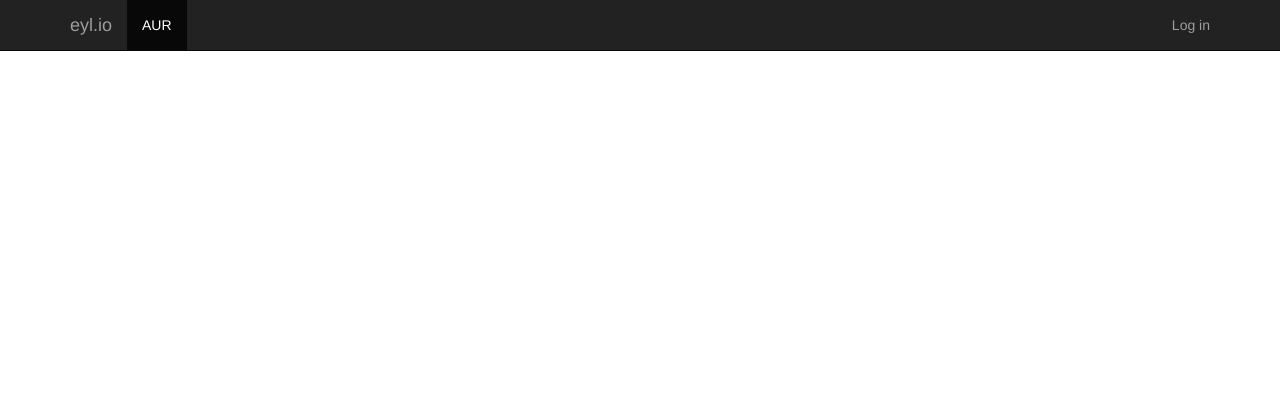
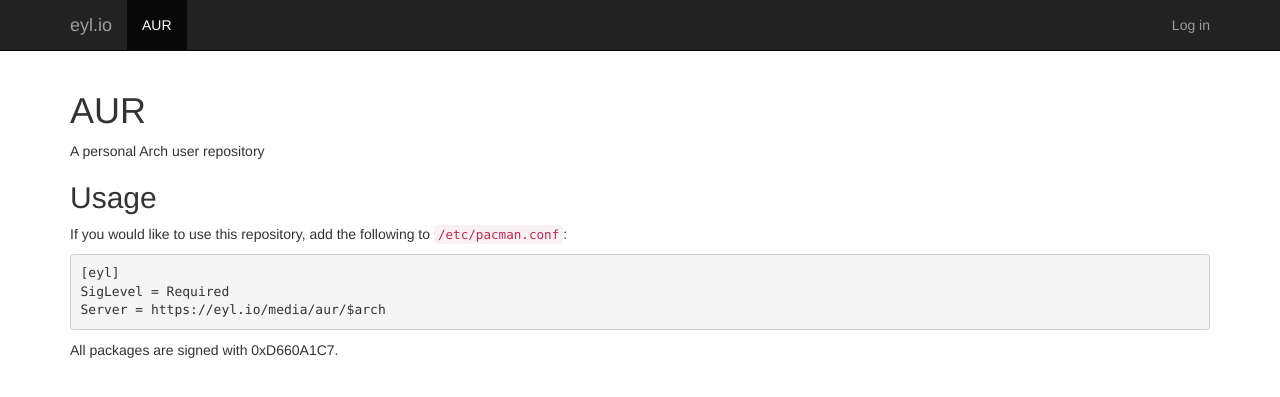
Before and after one commit to eyolfson/site, a Django app: page /aur/ in a window 1280 px wide. Shown: the top 397 px of the page. Run offline with Django 3.2, Linux system fonts and the light colour scheme; data that the repository does not hold is empty; some libraries are stand-ins or nearby versions.

Commit message:
Change AUR home template to match github description

```diff
--- a/templates/aur/home.html
+++ b/templates/aur/home.html
@@ -5,11 +5,24 @@
 {% block nav-aur %} class="active"{% endblock %}
 
 {% block content %}
+<h1>AUR</h1>
+
+A personal Arch user repository
+
+<h2>Usage</h2>
+
+<p>If you would like to use this repository, add the following to
+<code>/etc/pacman.conf</code>:</p>
+
+<pre>[eyl]
+SigLevel = Required
+Server = https://eyl.io/media/aur/$arch</pre>
+
+<p>All packages are signed with 0xD660A1C7.</p>
 
 {% if updates %}
-<h1>Database</h1>
+<h2>Database</h2>
 
 {% include "aur/updates_table.html" %}
 {% endif %}
-
 {% endblock %}
```
